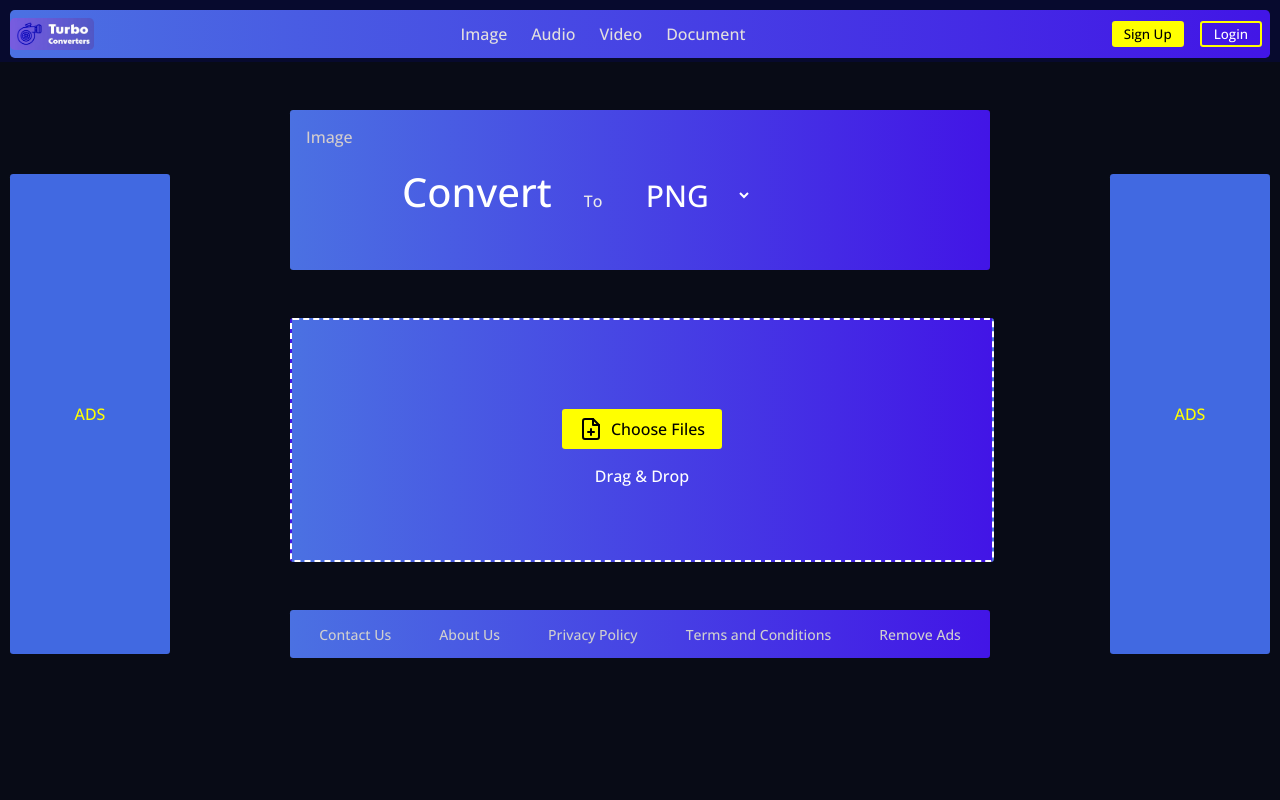
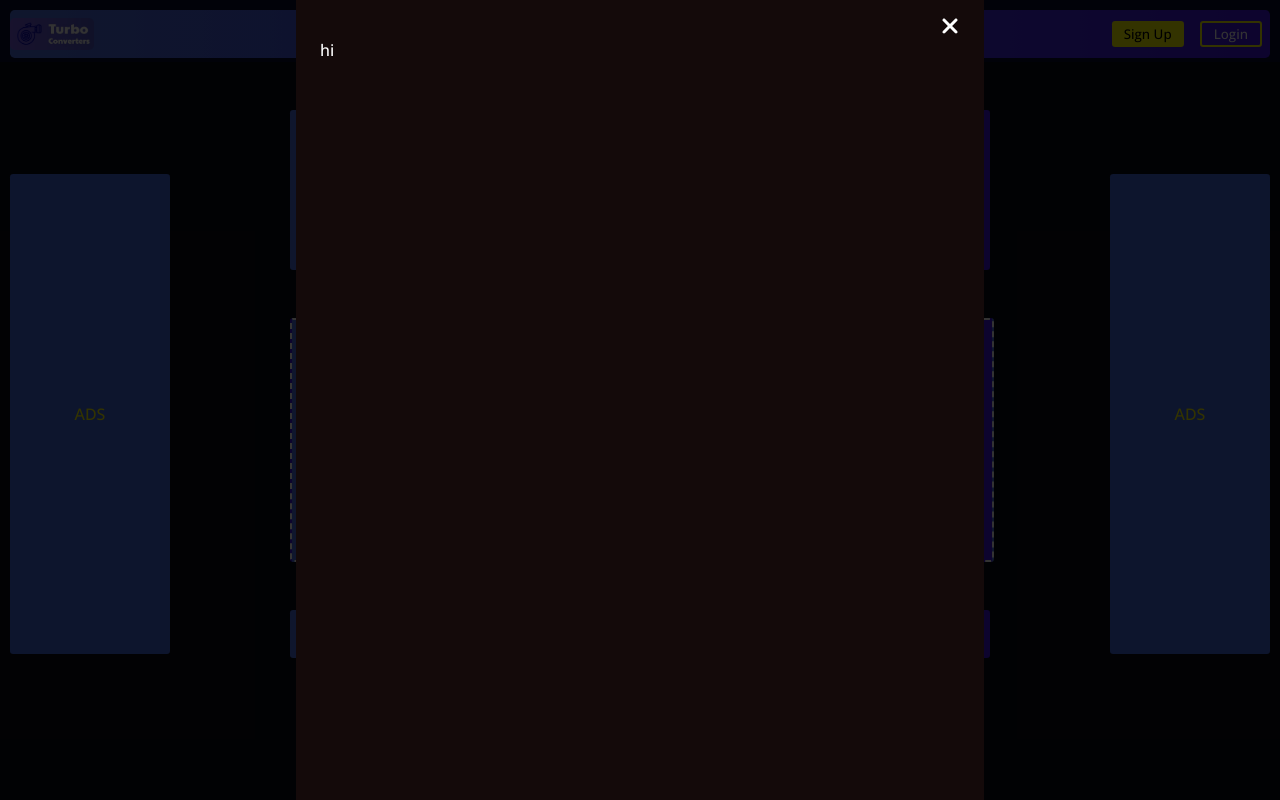
Before and after one commit to 0xRomRom/turboconverters, a React (Create React App) app: page / in a window 1280 px wide. Both pictures are taken after a click on the element "About Us". Built offline with nearby package versions, Linux system fonts and the light colour scheme.

Commit message:
About us modal added

```diff
--- a/src/components/converters/convertercomponents/footer/Footer.jsx
+++ b/src/components/converters/convertercomponents/footer/Footer.jsx
@@ -1,11 +1,13 @@
 import stl from "./Footer.module.css";
 import PrivacyPolicy from "../../../footercomponents/PrivacyPolicy";
 import Terms from "../../../footercomponents/Terms";
+import AboutUs from "../../../footercomponents/AboutUs";
 import { useState } from "react";
 
 const Footer = () => {
   const [privacy, openPrivacy] = useState(false);
   const [terms, openTerms] = useState(false);
+  const [aboutUs, openAboutus] = useState(false);
 
   const handleOpenPrivacy = () => {
     openPrivacy(!privacy);
@@ -15,10 +17,16 @@ const Footer = () => {
     openTerms(!terms);
   };
 
+  const handleOpenAboutUs = () => {
+    openAboutus(!aboutUs);
+  };
+
   return (
     <div className={stl.footer}>
       <span className={stl.footspan}>Contact Us</span>
-      <span className={stl.footspan}>About Us</span>
+      <span className={stl.footspan} onClick={handleOpenAboutUs}>
+        About Us
+      </span>
       <span className={stl.footspan} onClick={handleOpenPrivacy}>
         Privacy Policy
       </span>
@@ -28,6 +36,7 @@ const Footer = () => {
       <span className={stl.footspan}>Remove Ads</span>
       {privacy && <PrivacyPolicy closePrivacy={openPrivacy} />}
       {terms && <Terms closeTerms={openTerms} />}
+      {aboutUs && <AboutUs closeAboutUs={handleOpenAboutUs} />}
     </div>
   );
 };
--- /dev/null
+++ b/src/components/footercomponents/AboutUs.jsx
@@ -0,0 +1,22 @@
+import stl from "./AboutUs.module.css";
+import { FontAwesomeIcon } from "@fortawesome/react-fontawesome";
+import { faXmark } from "@fortawesome/free-solid-svg-icons";
+
+const AboutUs = (props) => {
+  return (
+    <div className={stl.wrapper}>
+      <div className={stl.modal}>
+        <div className={stl.closewrapper}>
+          <FontAwesomeIcon
+            icon={faXmark}
+            className={stl.close}
+            onClick={props.closeAboutUs}
+          />
+        </div>
+        hi
+      </div>
+    </div>
+  );
+};
+
+export default AboutUs;
--- /dev/null
+++ b/src/components/footercomponents/AboutUs.module.css
@@ -0,0 +1,49 @@
+.wrapper {
+  position: fixed;
+  width: 100vw;
+  height: 100vh;
+  top: 0;
+  left: 0;
+  background-color: rgba(0, 0, 0, 0.8);
+  z-index: 200;
+  display: flex;
+  justify-content: center;
+  align-items: center;
+}
+
+.modal {
+  width: 40rem;
+  height: 100%;
+  padding: 1.5rem;
+  background-color: rgb(20, 10, 10);
+  display: flex;
+  flex-direction: column;
+  overflow-y: scroll;
+}
+
+.closewrapper {
+  display: flex;
+  justify-content: flex-end;
+  margin-top: 0.8rem;
+}
+
+.close {
+  font-size: 1.5rem;
+  cursor: pointer;
+  transition: all 0.2s ease-in-out;
+  border: 1px solid transparent;
+  border-radius: 50%;
+}
+
+.close:hover {
+  transform: rotate(90deg);
+}
+
+.header {
+  display: block;
+  position: relative;
+}
+
+a {
+  color: white;
+}
--- a/src/components/footercomponents/Terms.module.css
+++ b/src/components/footercomponents/Terms.module.css
@@ -43,3 +43,7 @@
   display: block;
   position: relative;
 }
+
+a {
+  color: white;
+}
```
